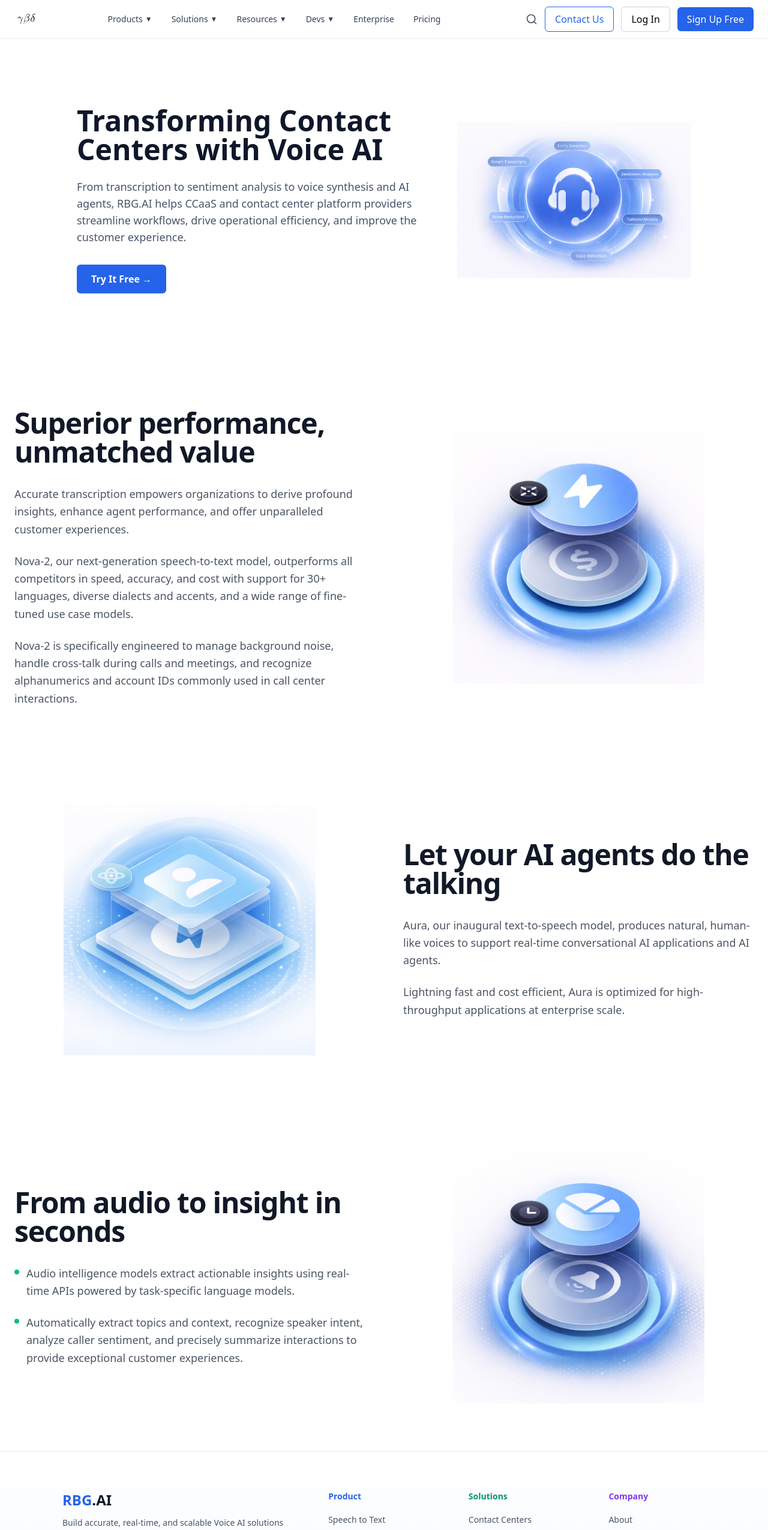
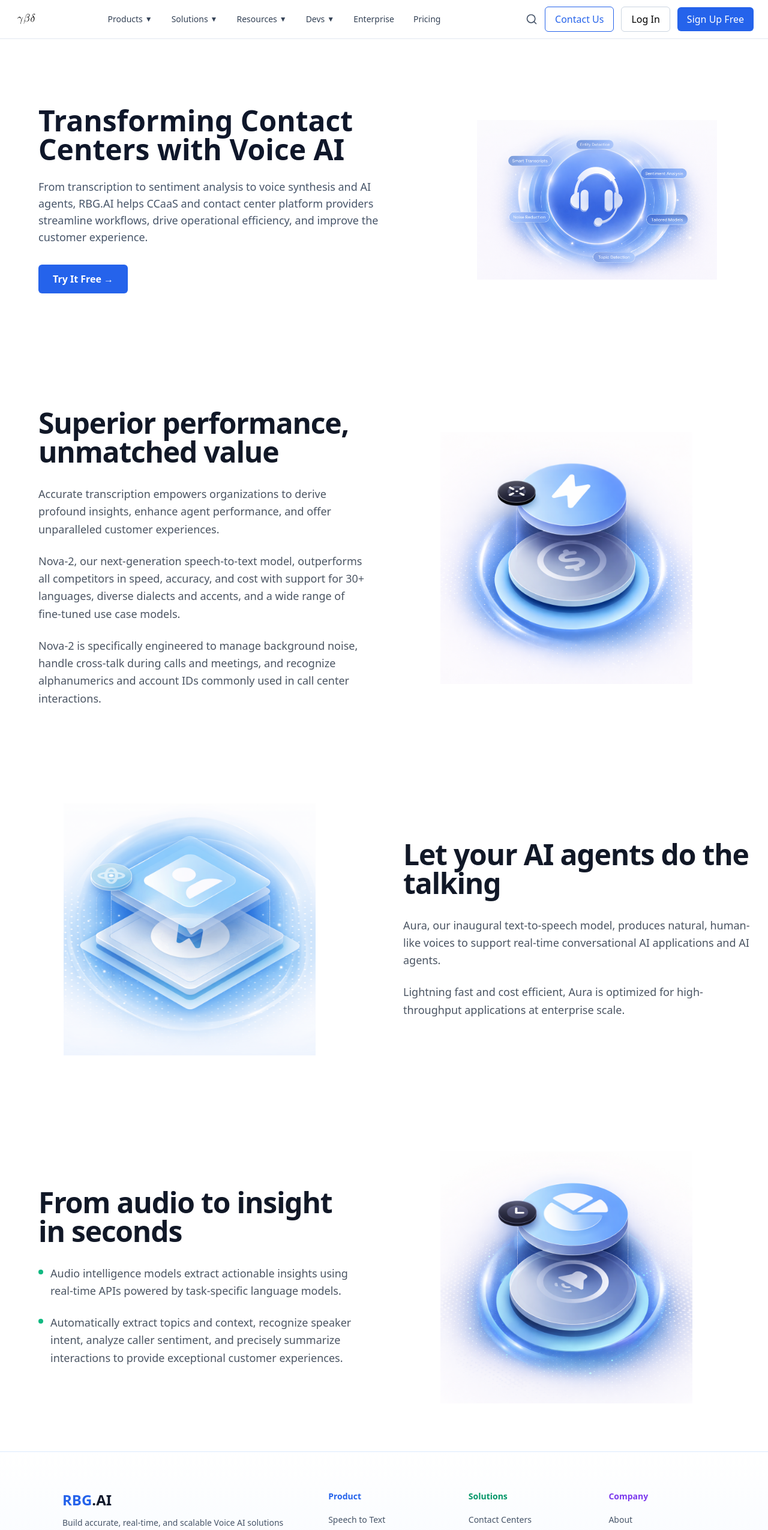
Before and after one commit to Paramesh-sabri/rbg-ai, a React (Vite) app: page /contactcenters in a window 1280 px wide. Shown: the top 2550 px of the page at 60% size. Built offline with nearby package versions, Linux system fonts and the light colour scheme.

Commit message:
same changes

```diff
--- a/src/components/solutions/ContactCenters.jsx
+++ b/src/components/solutions/ContactCenters.jsx
@@ -20,7 +20,7 @@
   return (
     <>
         <section className="bg-white px-6 py-28">
-            <div className="mx-auto max-w-5xl grid items-center gap-12 lg:grid-cols-[1.2fr_0.8fr]">
+            <div className="mx-auto max-w-6xl grid items-center gap-12 lg:grid-cols-[1.2fr_0.8fr]">
 
                 {/* LEFT CONTENT */}
                 <div>
@@ -64,8 +64,8 @@
             </section>
 
 
-    <section className="w-full bg-white py-20">
-      <div className="mx-auto max-w-7xl px-6">
+    <section className="w-full bg-white py-20 px-6">
+      <div className="mx-auto max-w-6xl">
         <div className="grid grid-cols-1 items-center gap-16 lg:grid-cols-2">
 
           {/* Left content */}
@@ -109,8 +109,8 @@
         </div>
       </div>
     </section>
-    <section className="w-full bg-white py-20">
-      <div className="mx-auto max-w-7xl px-6">
+    <section className="w-full bg-white py-20 px-6">
+      <div className="mx-auto max-w-7xl">
         <div className="grid grid-cols-1 items-center gap-16 lg:grid-cols-2">
 
           {/* Left visual */}
@@ -145,8 +145,8 @@
         </div>
       </div>
     </section>
-    <section className="w-full bg-white py-20">
-      <div className="mx-auto max-w-7xl px-6">
+    <section className="w-full bg-white py-20 px-6">
+      <div className="mx-auto max-w-6xl">
         <div className="grid grid-cols-1 items-center gap-16 lg:grid-cols-2">
 
           {/* Left content */}
```
